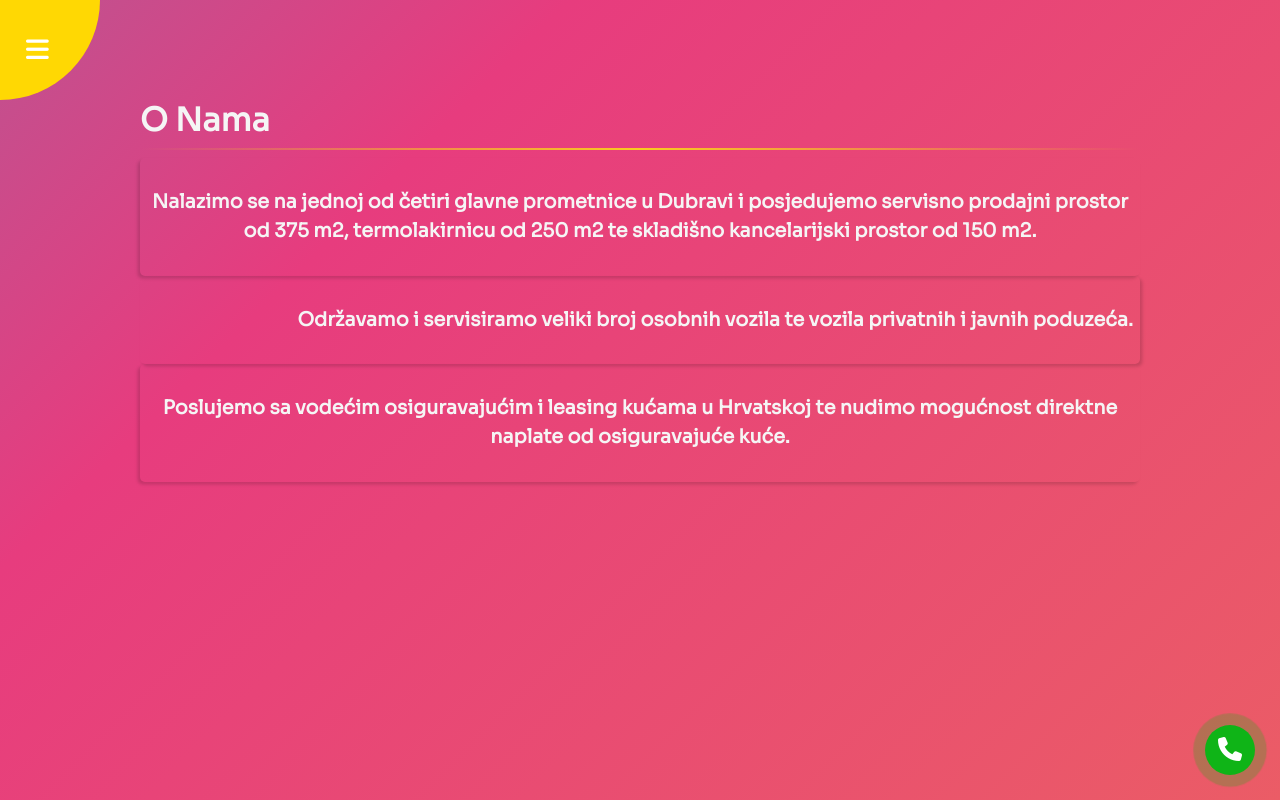
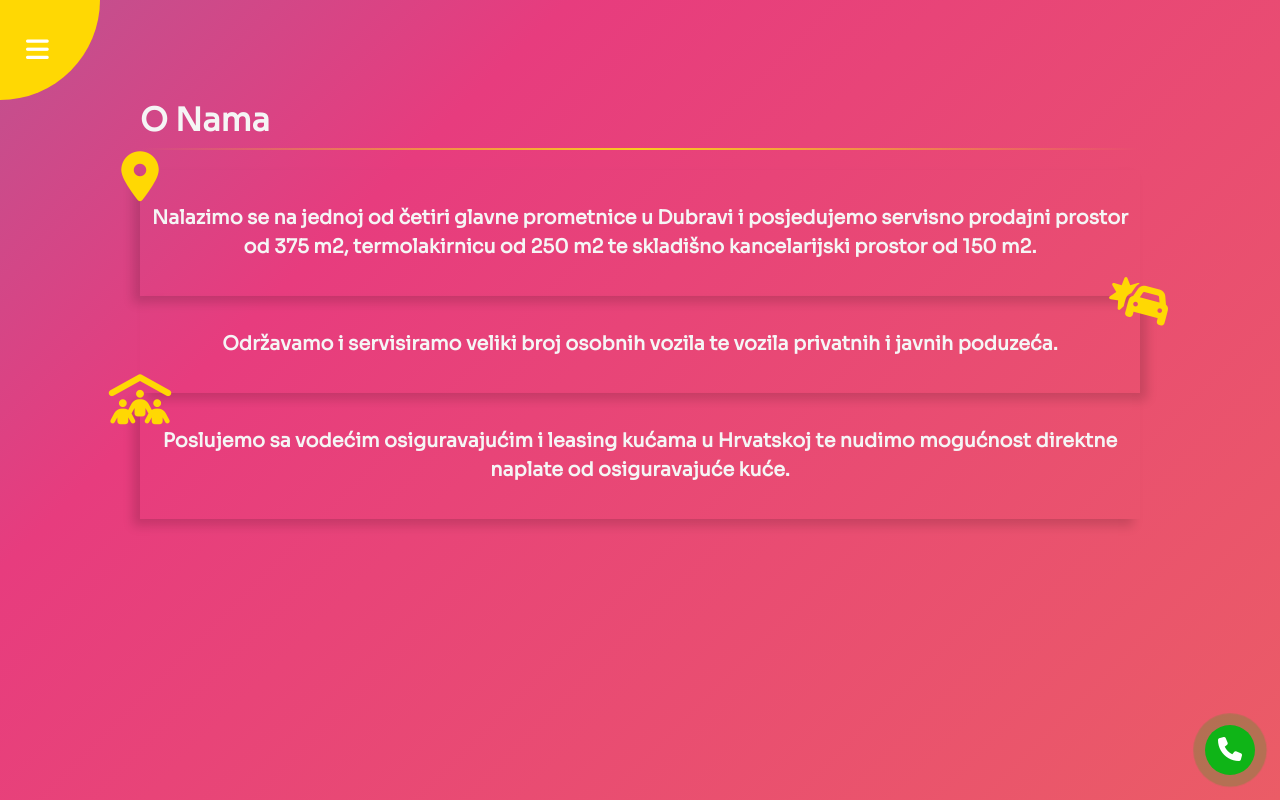
Before and after one commit to Tole1010/autoPeric, an Angular app: page /onama in a window 1280 px wide. Built offline with nearby package versions, Linux system fonts and the light colour scheme.

Commit message:
added about us

```diff
--- a/src/app/about-us/about-us.component.css
+++ b/src/app/about-us/about-us.component.css
@@ -1,9 +1,26 @@
-p {
+div.paragraphContainer {
   margin-top: 0;
   margin-bottom: 0;
   text-align: center;
-  padding-top: 30px;
-  padding-bottom: 30px;
+  padding-top: 10px;
+  padding-bottom: 10px;
+  position: relative;
+}
+
+hr {
+  margin-bottom: 20px;
+}
+
+.paragraphIcon {
+  position: absolute;
+  top: 5%;
+  z-index: 0;
+}
+
+.paragraphIcon i {
+  color: #ffd803;
+  font-size: 50px;
+  /* transform: translate(50%, -50%); */
 }
 
 /* p:nth-child(odd) {
@@ -14,11 +31,21 @@ p:nth-child(even) {
   box-shadow: rgba(0, 0, 0, 0.15) 1.95px 1.95px 2.6px;
 } */
 
-p:nth-child(odd) {
-  box-shadow: rgba(0, 0, 0, 0.15) -2.4px 2.4px 3.2px;
+div.paragraphContainer:nth-child(odd) {
+  box-shadow: rgba(0, 0, 0, 0.15) -7px 7px 10px;
 }
 
-p:nth-child(even) {
-  box-shadow: rgba(0, 0, 0, 0.15) 2.4px 2.4px 3.2px;
-  text-align: end;
+div.paragraphContainer:nth-child(even) {
+  box-shadow: rgba(0, 0, 0, 0.15) 7px 7px 10px;
 }
+
+div.paragraphContainer:nth-child(odd) .paragraphIcon {
+  left: 0;
+
+  transform: translate(-50%, -50%);
+}
+
+div.paragraphContainer:nth-child(even) .paragraphIcon {
+  right: 0;
+  transform: translate(50%, -50%);
+}
--- a/src/app/about-us/about-us.component.html
+++ b/src/app/about-us/about-us.component.html
@@ -1,15 +1,30 @@
 <h1>O Nama</h1>
 <hr />
+<div class="paragraphContainer">
+  <div class="paragraphIcon"><i class="fa-solid fa-location-dot"></i></div>
   <p>
+    <span>
       Nalazimo se na jednoj od četiri glavne prometnice u Dubravi i posjedujemo
       servisno prodajni prostor od 375 m2, termolakirnicu od 250 m2 te skladišno
       kancelarijski prostor od 150 m2.
+    </span>
   </p>
+</div>
+<div class="paragraphContainer">
+  <div class="paragraphIcon"><i class="fa-solid fa-car-burst"></i></div>
   <p>
+    <span>
       Održavamo i servisiramo veliki broj osobnih vozila te vozila privatnih i
       javnih poduzeća.
+    </span>
   </p>
+</div>
+<div class="paragraphContainer">
+  <div class="paragraphIcon"><i class="fa-solid fa-people-roof"></i></div>
   <p>
+    <span>
       Poslujemo sa vodećim osiguravajućim i leasing kućama u Hrvatskoj te nudimo
       mogućnost direktne naplate od osiguravajuće kuće.
+    </span>
   </p>
+</div>
--- a/src/app/contact/contact.component.html
+++ b/src/app/contact/contact.component.html
@@ -18,6 +18,16 @@
         <li>
           <a href="mailto:zrinko.peric@auto-peric.hr">
             <i class="fas fa-envelope"></i> zrinko.peric@auto-peric.hr</a
+          >
+        </li>
+      </ul>
+      <h4>Računovodstvo</h4>
+      <small><i class="fas fa-arrow-right-long"></i> Martin Perić</small>
+      <ul>
+        <li><i class="fas fa-phone"></i> 099 2930 999</li>
+        <li>
+          <a href="mailto:martin.peric@auto-peric.hr">
+            <i class="fas fa-envelope"></i> martin.peric@auto-peric.hr</a
           >
         </li>
       </ul>
--- a/src/styles.css
+++ b/src/styles.css
@@ -1,6 +1,6 @@
 /* You can add global styles to this file, and also import other style files */
 @import url("https://fonts.googleapis.com/css?family=Sora&display=swap");
-@import url("https://fonts.googleapis.com/css2?family=Indie+Flower&family=Roboto:wght@400;700&display=swap");
+@import url("https://fonts.googleapis.com/css2?family=Indie+Flower&display=swap");
 
 * {
   box-sizing: border-box;
```
Lines whose indentation alone changed are shown as unchanged.
